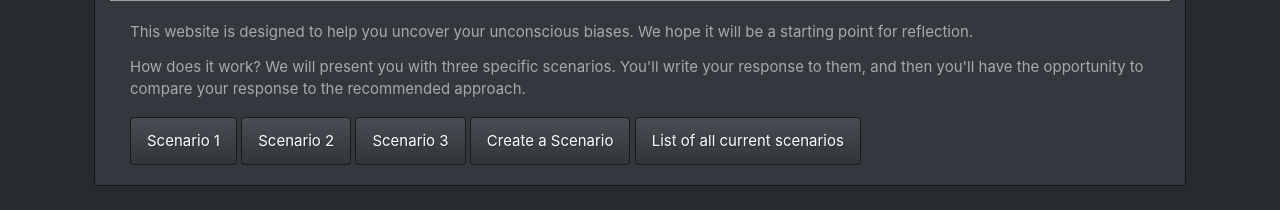
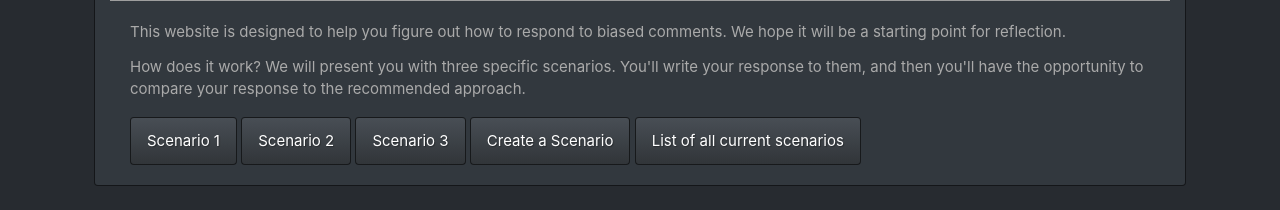
Before and after one commit to Cerchie/better-together, a Flask app: page / in a window 1280 px wide. Shown: the part 897-1107 px from the top of the page. Run offline with Flask 2, Linux system fonts and the light colour scheme; some libraries are stand-ins or nearby versions; grey boxes are pictures that could not be loaded.

Commit message:
tweaking copy on homepage

```diff
--- a/templates/home.html
+++ b/templates/home.html
@@ -11,7 +11,7 @@
             <img src="https://i.ibb.co/gmBVMZh/Untitled-design-8.png" class="card-img-top">
             <div class="card-body">
                 <p class="card-title">
-                    This website is designed to help you uncover your unconscious biases.
+                    This website is designed to help you figure out how to respond to biased comments.
                     We hope it will be a starting point for reflection.
                 </p>
 
```
